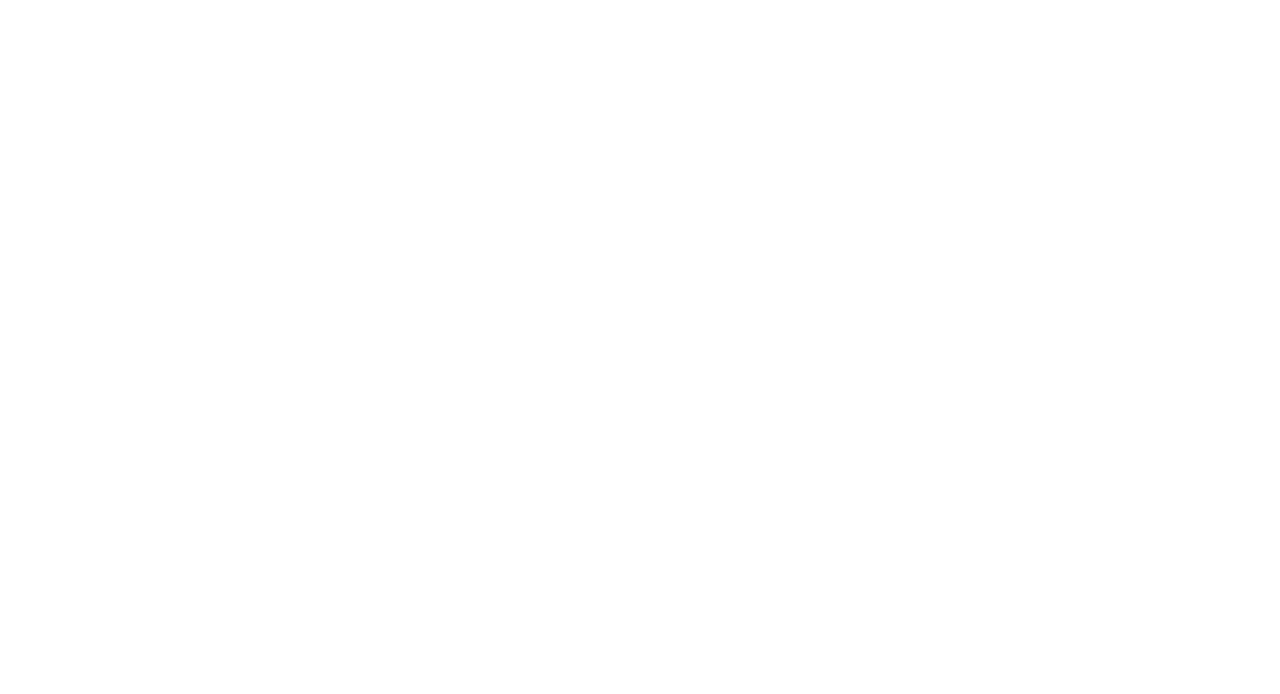
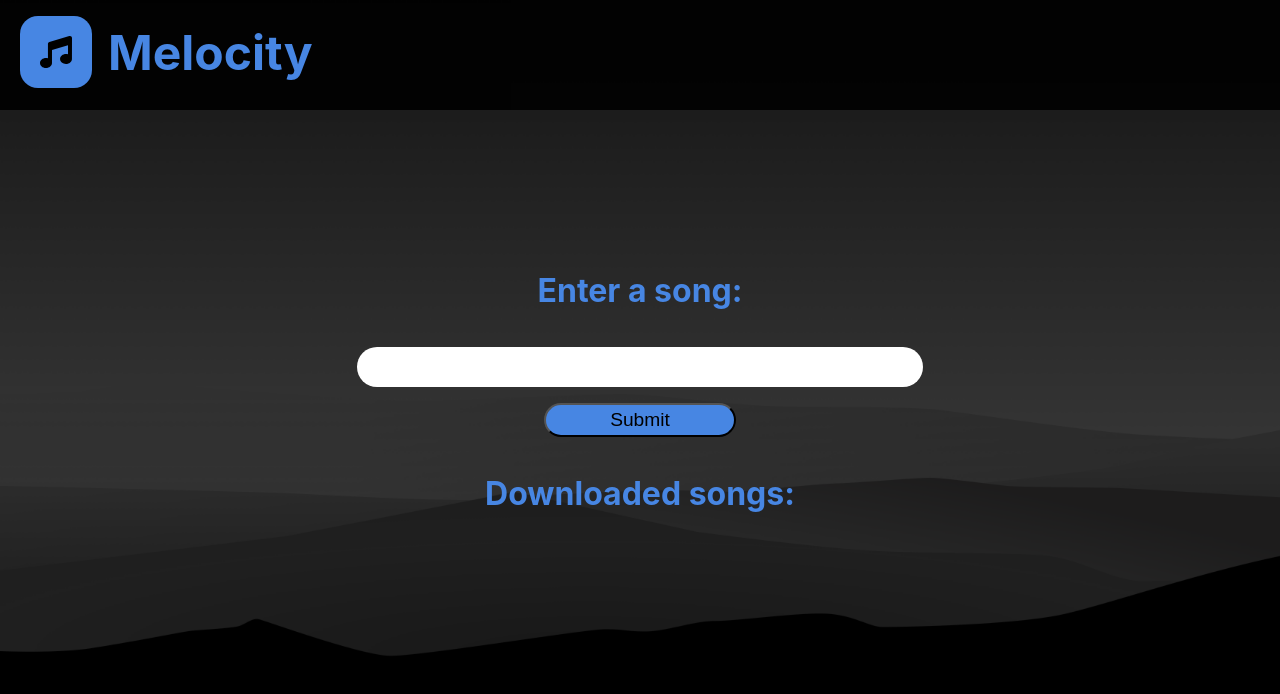
Before and after one commit to shrav-prakash/melocity, a React (Create React App) app: page /main in a window 1280 px wide. Before the commit this address had no page. Shown: the top 694 px of the page. Built offline with nearby package versions, Linux system fonts and the light colour scheme.

Commit message:
fix: main page

```diff
--- a/src/App.js
+++ b/src/App.js
@@ -9,8 +9,8 @@
     <div>
       <BrowserRouter>
         <Routes>
-          <Route path='/login' element={<LoginForm />} />
-          <Route path='/' element={<StartPage />} />
+          <Route path='/' element={<LoginForm />} />
+          <Route path='/main' element={<StartPage />} />
         </Routes>
       </BrowserRouter>
     </div>
--- a/src/components/Form/forml.js
+++ b/src/components/Form/forml.js
@@ -33,7 +33,7 @@
     const onSubmit = data => {
         console.log(data)
         if (Object.keys(errors).length == 0) {
-            window.location = "/";
+            window.location = "/main";
         }
     }
     console.log(errors)
--- a/src/components/startPage/mainPage/mainPage.css
+++ b/src/components/startPage/mainPage/mainPage.css
@@ -14,19 +14,27 @@
   padding: 0px;
 }
 
+#sx {
+  width: 30em;
+}
+
 li {
   text-align: center;
   color: var(--spblue);
   font-size: larger;
   margin: 0.7rem 0;
-  padding: 20px;
-  box-shadow: 0 2px 8px rgba(0, 0, 0, 0.26);
+  padding: 10px 20px;
+  width: 6em;
+  box-shadow: 0 2px 8px rgba(0, 0, 0, 0.86);
   border-radius: 10px;
   display: block;
 }
 
 .main {
-  background-color: rgba(0, 0, 0, 0.8);
+  background-image: url("../../assets/bg.png");
+  background-size: cover;
+  background-attachment: fixed;
+  /* background-color: rgba(0, 0, 0, 0.8); */
   height: 100vh;
   width: 100vw;
   justify-content: center;
--- a/src/components/startPage/mainPage/mainPage.js
+++ b/src/components/startPage/mainPage/mainPage.js
@@ -6,6 +6,7 @@
 
     const clickHandler = (event) => {
         setsongList(songList => [...songList, songName]);
+        document.getElementById('sx').value = "";
     }
 
     const [songName, setsongName] = useState('');
@@ -14,7 +15,7 @@
     return (
         <div className='main'>
             <h1>Enter a song: </h1>
-            <input type="text" placeholder="Song Name" onChange={(event) => setsongName(event.target.value)} />
+            <input type="text" id="sx" onChange={(event) => setsongName(event.target.value)} />
             <button className='submitSong' onClick={clickHandler}>Submit</button>
             <h1>Downloaded songs:</h1>
             <ul>
```
